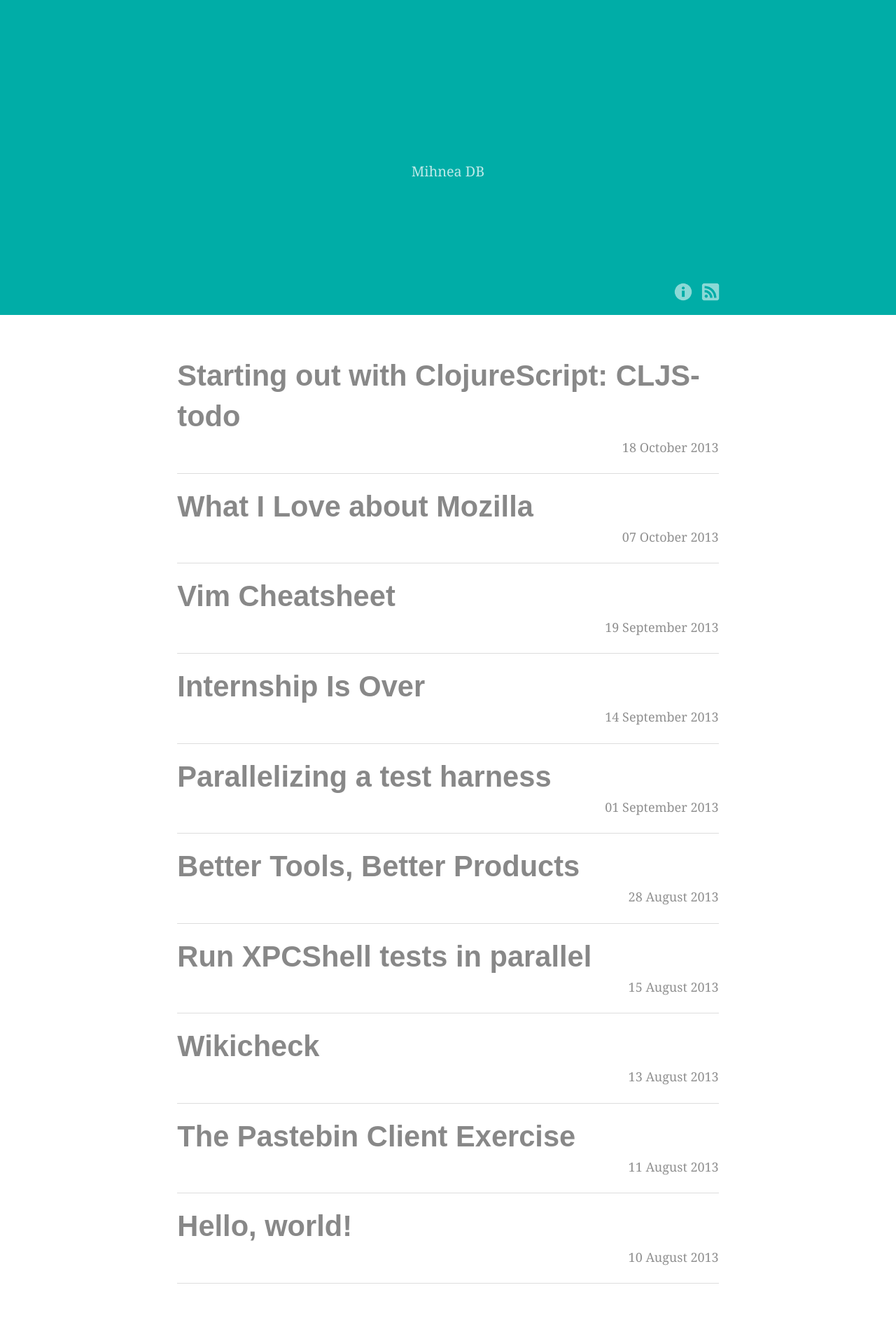
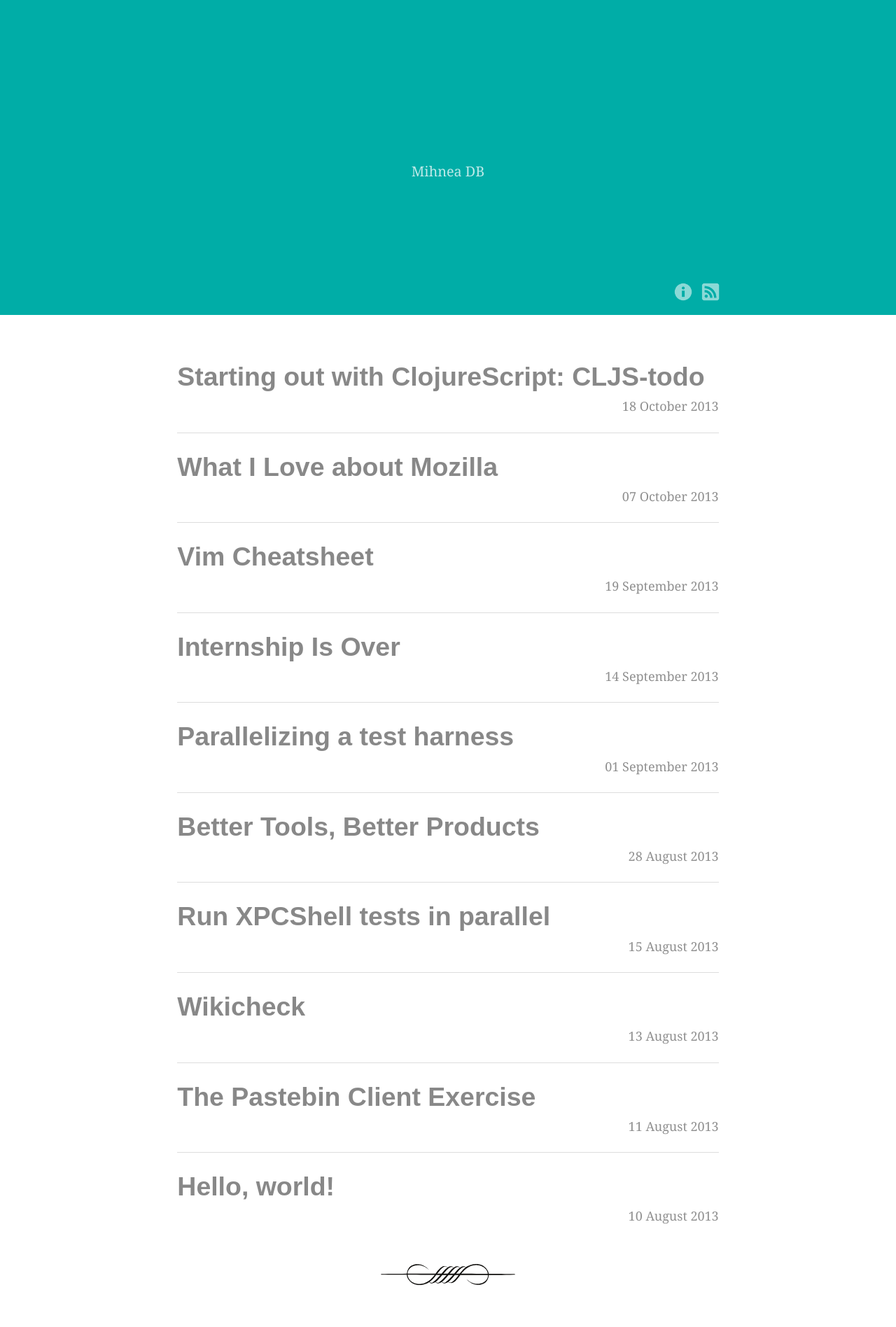
Before and after one commit to mihneadb/mihneadb.github.io, a Jekyll site: the page built from index.html, in a window 1280 px wide. Shown: the whole page at 70% size. Built offline with Jekyll 4.4.1, drawn with Linux system fonts in a browser that asks for light colours; Markdown is read by kramdown in place of the engine named in the settings; the list of posts is cut into pages by our own code.

Commit message:
larger post header; ornament at bottom of index

```diff
--- a/_includes/header.html
+++ b/_includes/header.html
@@ -49,7 +49,7 @@
             {% if page.displays_title == true %}
                 <a href="/">
             {% endif %}
-            <h2 class="post-title">{{ page.title }}</h2>
+            <h1 class="post-title">{{ page.title }}</h1>
             {% if page.displays_title == true %}
                 </a>
             {% endif %}
--- a/css/site.css
+++ b/css/site.css
@@ -132,9 +132,14 @@
   margin-top: 1em; }
   .archive li a {
     color: #888 !important;
-    font-family: "source-sans-pro", sans-serif; }
+    font-family: "source-sans-pro", sans-serif;
+    font-size: 90%; }
   .archive li a:hover {
     color: #de3961 !important; }
+
+.archive li:last-of-type {
+  border-bottom: none;
+  margin-bottom: 3em; }
 
 .highlight {
   font-size: medium; }
--- a/index.html
+++ b/index.html
@@ -12,3 +12,9 @@
         </li>
     {% endfor %}
 </ul>
+
+<div class="row">
+    <div class="ornament">
+        <img src="/img/ornament.svg"/>
+    </div>
+</div>
--- a/scss/site.scss
+++ b/scss/site.scss
@@ -192,11 +192,17 @@
     a {
         color: #888 !important;
         font-family: "source-sans-pro", sans-serif;
+        font-size: 90%;
     }
 
     a:hover {
         color: $color-red !important;
     }
+}
+
+.archive li:last-of-type {
+    border-bottom: none;
+    margin-bottom: 3em;
 }
 
 .highlight {
```
